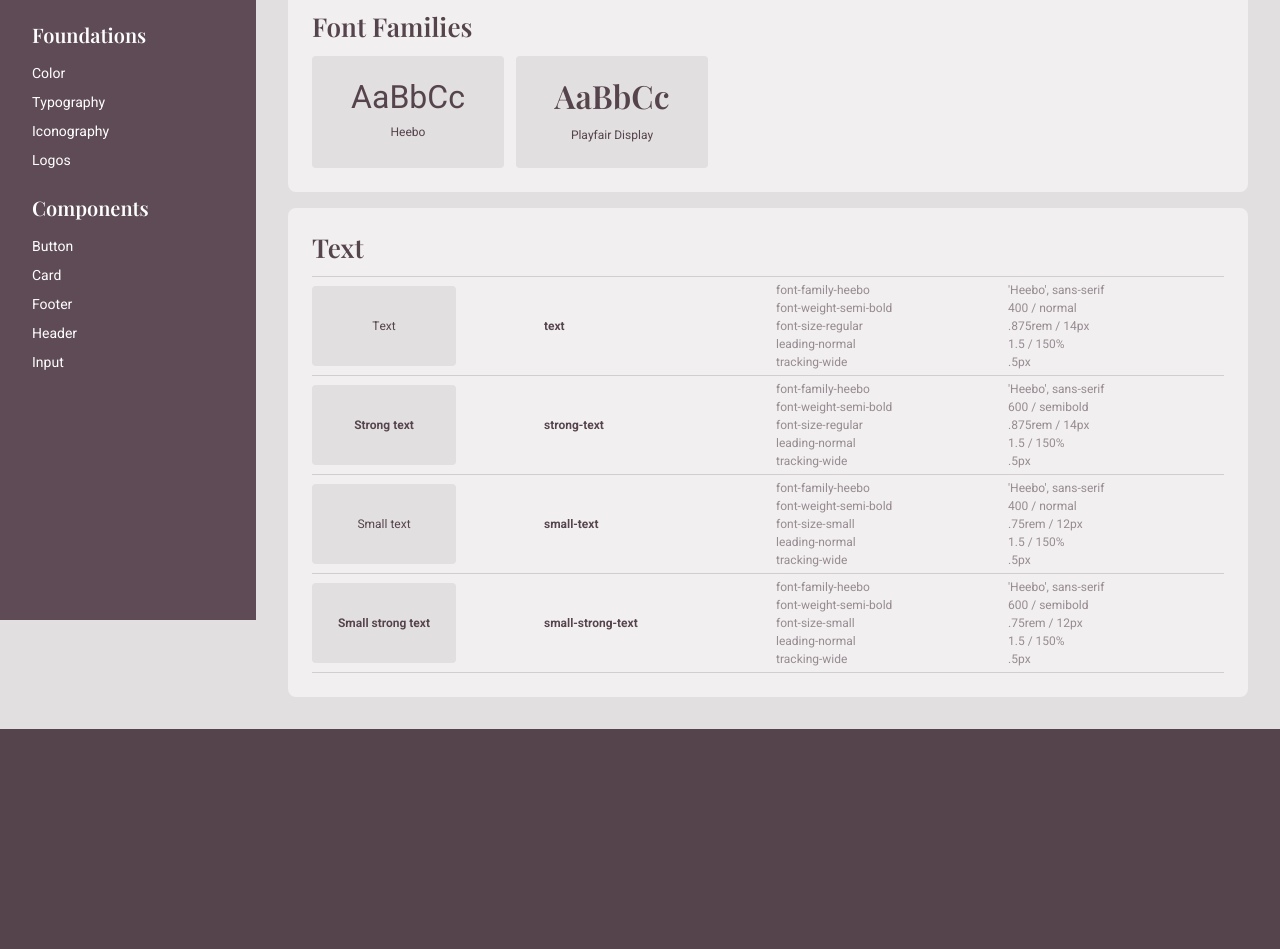
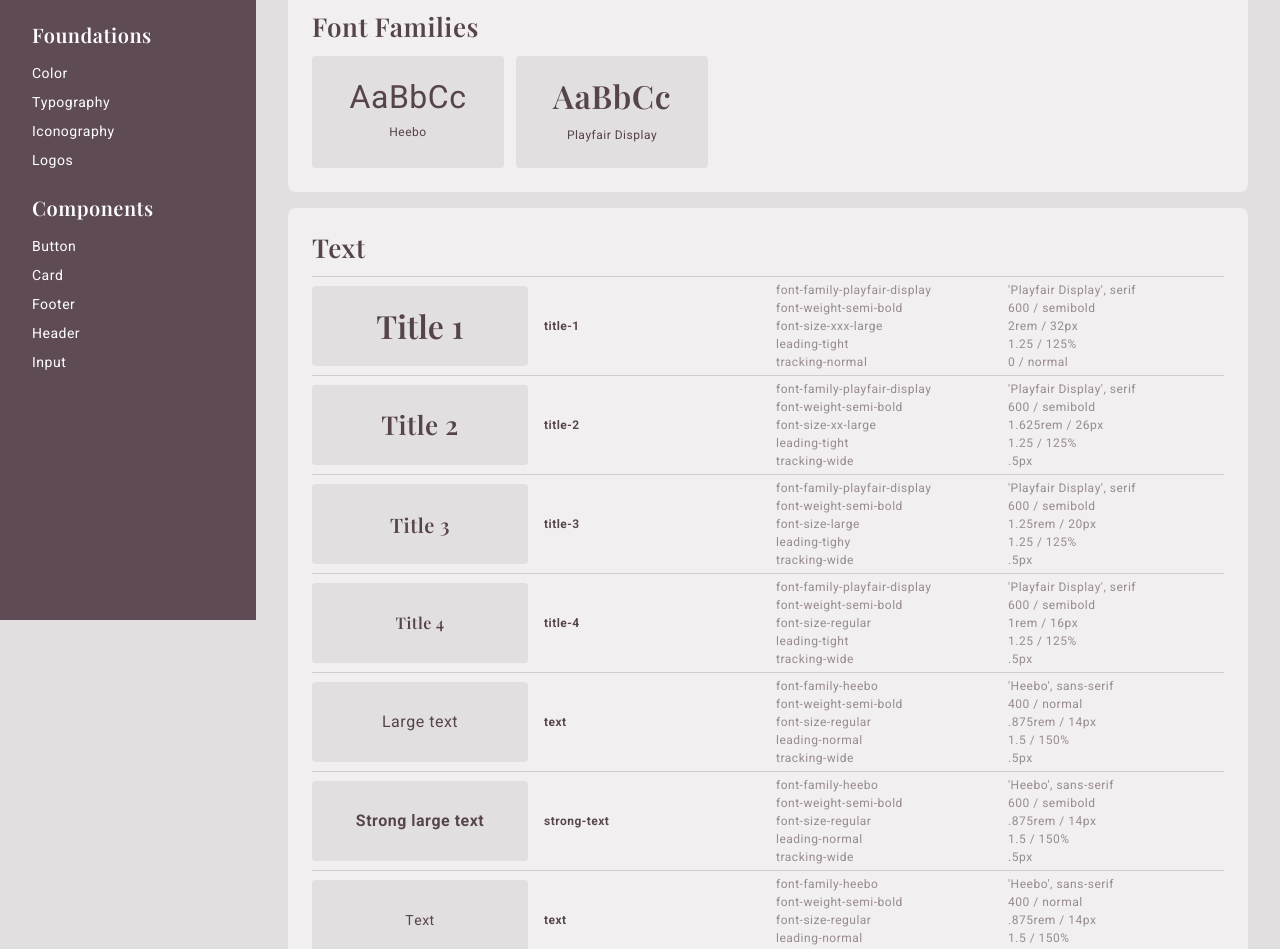
Before and after one commit to mranenko/sabor-design-system, a React (Vite) app: page /foundations/typography in a window 1280 px wide. Shown: the part 180-1129 px from the top of the page. Before the commit the page ends 909 px from the top, so only its background shows below. Built offline with nearby package versions, Linux system fonts and the light colour scheme.

Commit message:
typography

```diff
--- a/src/assets/styles/base/global.scss
+++ b/src/assets/styles/base/global.scss
@@ -27,6 +27,7 @@ body {
   font-size: var(--font-size-regular);
   font-weight: var(--font-weight-normal);
   justify-content: start;
+  letter-spacing: .5px;
 }
 
 a {
@@ -42,7 +43,7 @@ h1, h2, h3, h4, h5, h6, .title, .subtitle {
   line-height: 1.25;
 }
 h1, h2, .title, .subtitle { font-weight: var(--font-weight-semi-bold); }
-h1, .title { font-size: var(--font-size-xxx-large); }
+h1, .title { font-size: var(--font-size-xxx-large); letter-spacing: 0; }
 h2, .subtitle { font-size: var(--font-size-xx-large); }
 h3 { font-size: var(--font-size-x-large); }
 h4, h5, h6 { font-size: var(--font-size-large); }
--- a/src/assets/styles/pages/typography.scss
+++ b/src/assets/styles/pages/typography.scss
@@ -11,30 +11,21 @@
   gap: .875rem;
   height: 5rem;
   justify-content: center;
-  width: 9rem;
+  width: 100%;
 
-  &.large {
+  &.display {
     height: 7rem;
-    width: 12rem;
+    width: 100%;
   }
 
-  .caption {
-    font-size: var(--font-size-small);
-  }
+  &.text { font-size: var(--font-size-regular); }
+  &.text-large { font-size: var(--font-size-large); }
+  &.text-small { font-size: var(--font-size-small); }
 
-  .sample {
-    font-size: var(--font-size-xxx-large);
-    line-height: 1;
-
-    &.heebo {
-      font-family: var(--font-family-heebo);
-      margin: 0 0 -.3125rem;
-    }
-
-    &.playfair-display {
-      font-family: var(--font-family-playfair-display);
-    }
-  }
+  .caption { font-size: var(--font-size-small); }
+  .sample { font-size: var(--font-size-xxx-large); line-height: 1; }
+  .heebo { font-family: var(--font-family-heebo); margin: 0 0 -.3125rem; }
+  .playfair-display { font-family: var(--font-family-playfair-display); }
 }
 
 .tiles.fonts {
@@ -61,7 +52,7 @@
     border-top: 1px solid color(border);
     display: grid;
     grid-auto-columns: minmax(0, 1fr);
-    grid-auto-flow: column;
+    grid-auto-flow: row;
     justify-content: space-between;
     gap: 1rem;
     margin: -1px 0 0;
@@ -69,5 +60,13 @@
 }
 
 @include respond-to(small) {
+  .tile.font {
+    &.display { width: 12rem; }
+  }
 
+  .table.fonts {
+    tr {
+      grid-auto-flow: column;
+    }
+  }
 }
--- a/src/pages/OverviewPage.tsx
+++ b/src/pages/OverviewPage.tsx
@@ -54,11 +54,11 @@ const OverviewPage = () => {
               that stands the test of time while resonating with modern audiences.
             </p>
             <div className='tiles fonts'>
-              <div className='tile font wide'>
+              <div className='tile font display'>
                 <span className='sample playfair-display'>AaBbCc</span>
                 <span className='caption'>Playfair Display</span>
               </div>
-              <div className='tile font wide'>
+              <div className='tile font display'>
                 <span className='sample heebo'>AaBbCc</span>
                 <span className='caption'>Heebo</span>
               </div>
--- a/src/pages/foundations/TypographyPage.tsx
+++ b/src/pages/foundations/TypographyPage.tsx
@@ -17,11 +17,11 @@ const TypographyPage = () => {
         <Card>
           <h2 className='subtitle'>Font Families</h2>
           <div className='tiles fonts'>
-            <div className='tile font large'>
+            <div className='tile font display'>
               <span className='sample heebo'>AaBbCc</span>
               <span className='caption'>Heebo</span>
             </div>
-            <div className='tile font large'>
+            <div className='tile font display'>
               <span className='sample playfair-display'>AaBbCc</span>
               <span className='caption'>Playfair Display</span>
             </div>
@@ -33,7 +33,99 @@ const TypographyPage = () => {
           <table className='table fonts'>
             <tr>
               <td>
-                <div className='tile font small'>Text</div>
+                <div className='tile font'>
+                  <h1>Title 1</h1>
+                </div>
+              </td>
+              <td className='strong'>title-1</td>
+              <td className='color-subtle'>
+                font-family-playfair-display<br />
+                font-weight-semi-bold<br />
+                font-size-xxx-large<br />
+                leading-tight<br />
+                tracking-normal
+              </td>
+              <td className='color-subtle'>
+                'Playfair Display', serif<br />
+                600 / semibold<br />
+                2rem / 32px<br />
+                1.25 / 125%<br />
+                0 / normal
+              </td>
+            </tr>
+
+            <tr>
+              <td>
+                <div className='tile font'>
+                  <h2>Title 2</h2>
+                </div>
+              </td>
+              <td className='strong'>title-2</td>
+              <td className='color-subtle'>
+                font-family-playfair-display<br />
+                font-weight-semi-bold<br />
+                font-size-xx-large<br />
+                leading-tight<br />
+                tracking-wide
+              </td>
+              <td className='color-subtle'>
+                'Playfair Display', serif<br />
+                600 / semibold<br />
+                1.625rem / 26px<br />
+                1.25 / 125%<br />
+                .5px
+              </td>
+            </tr>
+
+            <tr>
+              <td>
+                <div className='tile font title-3'>
+                  <h3>Title 3</h3>
+                </div>
+              </td>
+              <td className='strong'>title-3</td>
+              <td className='color-subtle'>
+                font-family-playfair-display<br />
+                font-weight-semi-bold<br />
+                font-size-large<br />
+                leading-tighy<br />
+                tracking-wide
+              </td>
+              <td className='color-subtle'>
+                'Playfair Display', serif<br />
+                600 / semibold<br />
+                1.25rem / 20px<br />
+                1.25 / 125%<br />
+                .5px
+              </td>
+            </tr>
+
+            <tr>
+              <td>
+                <div className='tile font title-4'>
+                  <h4>Title 4</h4>
+                </div>
+              </td>
+              <td className='strong'>title-4</td>
+              <td className='color-subtle'>
+                font-family-playfair-display<br />
+                font-weight-semi-bold<br />
+                font-size-regular<br />
+                leading-tight<br />
+                tracking-wide
+              </td>
+              <td className='color-subtle'>
+                'Playfair Display', serif<br />
+                600 / semibold<br />
+                1rem / 16px<br />
+                1.25 / 125%<br />
+                .5px
+              </td>
+            </tr>
+
+            <tr>
+              <td>
+                <div className='tile font text-large'>Large text</div>
               </td>
               <td className='strong'>text</td>
               <td className='color-subtle'>
@@ -54,7 +146,7 @@ const TypographyPage = () => {
 
             <tr>
               <td>
-                <div className='tile font small strong'>Strong text</div>
+                <div className='tile font text-large strong'>Strong large text</div>
               </td>
               <td className='strong'>strong-text</td>
               <td className='color-subtle'>
@@ -75,7 +167,49 @@ const TypographyPage = () => {
 
             <tr>
               <td>
-                <div className='tile font small'>Small text</div>
+                <div className='tile font text'>Text</div>
+              </td>
+              <td className='strong'>text</td>
+              <td className='color-subtle'>
+                font-family-heebo<br />
+                font-weight-semi-bold<br />
+                font-size-regular<br />
+                leading-normal<br />
+                tracking-wide
+              </td>
+              <td className='color-subtle'>
+                'Heebo', sans-serif<br />
+                400 / normal<br />
+                .875rem / 14px<br />
+                1.5 / 150%<br />
+                .5px
+              </td>
+            </tr>
+
+            <tr>
+              <td>
+                <div className='tile font text strong'>Strong text</div>
+              </td>
+              <td className='strong'>strong-text</td>
+              <td className='color-subtle'>
+                font-family-heebo<br />
+                font-weight-semi-bold<br />
+                font-size-regular<br />
+                leading-normal<br />
+                tracking-wide
+              </td>
+              <td className='color-subtle'>
+                'Heebo', sans-serif<br />
+                600 / semibold<br />
+                .875rem / 14px<br />
+                1.5 / 150%<br />
+                .5px
+              </td>
+            </tr>
+
+            <tr>
+              <td>
+                <div className='tile font text-small'>Small text</div>
               </td>
               <td className='strong'>small-text</td>
               <td className='color-subtle'>
@@ -96,7 +230,7 @@ const TypographyPage = () => {
 
             <tr>
               <td>
-                <div className='tile font small strong'>Small strong text</div>
+                <div className='tile font text-small strong'>Small strong text</div>
               </td>
               <td className='strong'>small-strong-text</td>
               <td className='color-subtle'>
```
